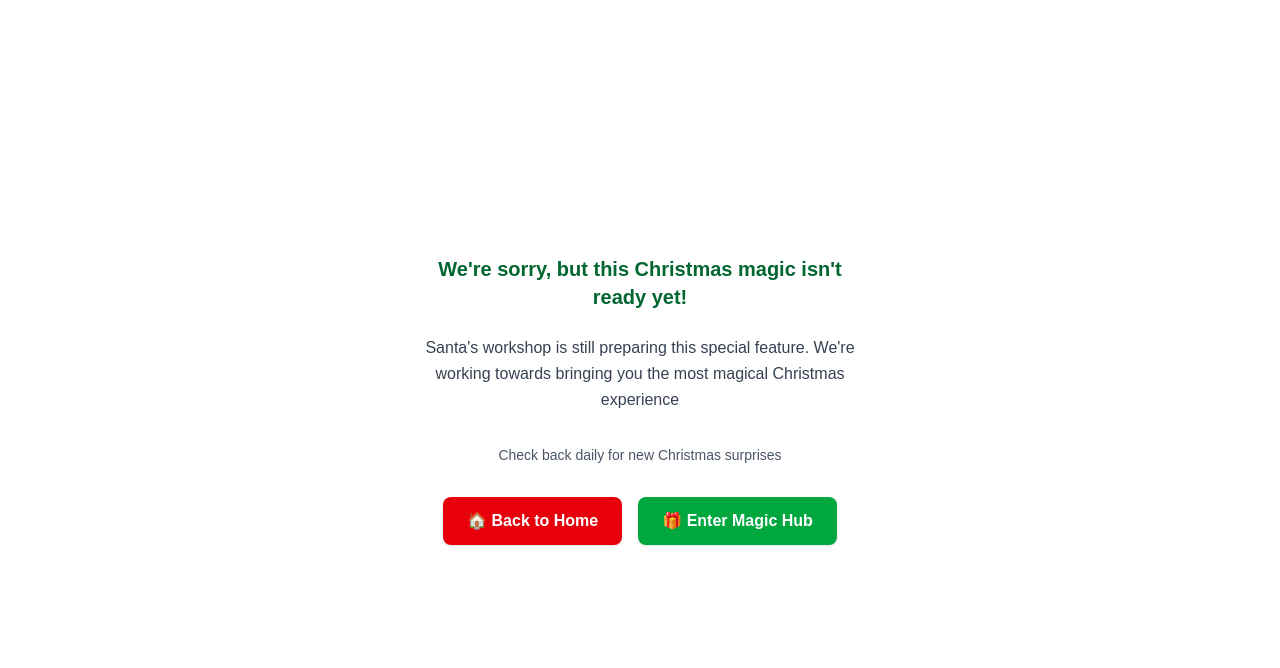
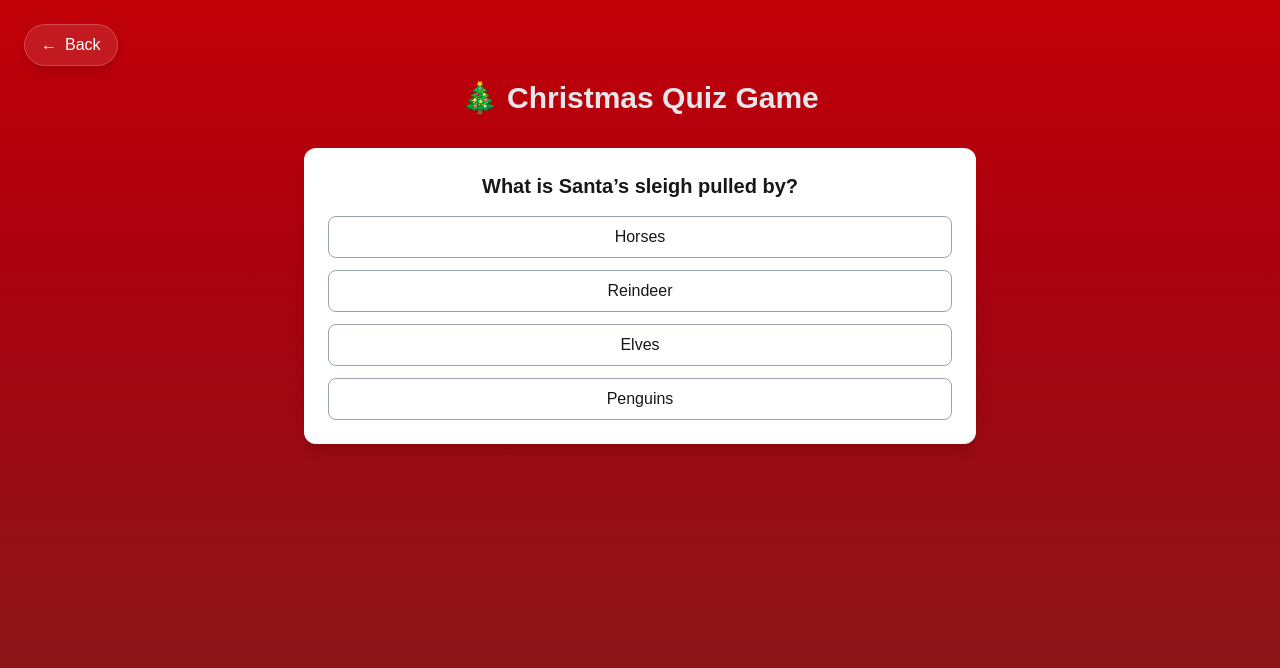
Before and after one commit to Mbiydzenyuy3/santas-magic-hub, a Next.js app: page /magic/christmas-quiz in a window 1280 px wide. Before the commit this address had no page. Shown: the top 668 px of the page. Built offline with nearby package versions, Linux system fonts and the light colour scheme.

Commit message:
feat: built a santa quiz game

```diff
--- /dev/null
+++ b/app/magic/christmas-quiz/page.tsx
@@ -0,0 +1,83 @@
+"use client";
+
+import { useState, useEffect } from "react";
+import { quizQuestions } from "@/lib/quizQuestions";
+import { getSantaReaction } from "@/lib/santaReactions";
+import QuizQuestion from "@/components/QuizQuestion";
+import QuizResult from "@/components/QuizResult";
+import Link from "next/link";
+
+export default function ChristmasQuizPage() {
+  const [current, setCurrent] = useState(0);
+  const [score, setScore] = useState(0);
+  const [finished, setFinished] = useState(false);
+
+  useEffect(() => {
+    try {
+      if (typeof window === "undefined" || !window.localStorage) {
+        return;
+      }
+
+      const parsed = JSON.parse(localStorage.getItem("completedDays") || "[]");
+      const stored: number[] = Array.isArray(parsed) ? parsed : [];
+      if (!stored.includes(17)) {
+        localStorage.setItem("completedDays", JSON.stringify([...stored, 17]));
+      }
+    } catch (error) {
+      console.error("Failed to update completed days:", error);
+    }
+  }, []);
+
+  const handleAnswer = (index: number) => {
+    if (index === quizQuestions[current].correctIndex) {
+      setScore((prev) => prev + 1);
+    }
+
+    if (current + 1 < quizQuestions.length) {
+      setCurrent((prev) => prev + 1);
+    } else {
+      setFinished(true);
+    }
+  };
+
+  const restartQuiz = () => {
+    setCurrent(0);
+    setScore(0);
+    setFinished(false);
+  };
+
+  return (
+    <div className='min-h-screen mx-auto py-20 px-4 text-center relative bg-gradient-to-b from-red-700 via-red-800 to-red-900 '>
+      <div className='absolute top-6 left-6 z-20'>
+        <Link
+          href='/magic'
+          className='inline-flex items-center gap-2 px-4 py-2 bg-white/10 backdrop-blur-md hover:bg-white/20 border border-white/20 text-white rounded-full transition-all duration-300 font-medium group shadow-lg'
+        >
+          <span className='group-hover:-translate-x-1 transition-transform'>
+            ←
+          </span>{" "}
+          Back
+        </Link>
+      </div>
+
+      <h1 className='text-3xl text-gray-200 font-bold mb-8'>
+        🎄 Christmas Quiz Game
+      </h1>
+
+      {!finished ? (
+        <QuizQuestion
+          question={quizQuestions[current].question}
+          options={quizQuestions[current].options}
+          onAnswer={handleAnswer}
+        />
+      ) : (
+        <QuizResult
+          score={score}
+          total={quizQuestions.length}
+          reaction={getSantaReaction(score, quizQuestions.length)}
+          onRestart={restartQuiz}
+        />
+      )}
+    </div>
+  );
+}
--- a/app/magic/page.tsx
+++ b/app/magic/page.tsx
@@ -201,7 +201,9 @@ export default function MagicHub() {
           <div className='text-gray-900 font-semibold text-lg'>
             🧠 Christmas Quiz Game
           </div>
-          <p className='text-xs text-gray-700 mt-2 font-medium'>Day 17</p>
+          <p className='text-xs text-gray-700 mt-2 font-medium'>
+            Day 17 unlock
+          </p>
         </Link>
         <Link
           href='/magic/holiday-todo'
--- /dev/null
+++ b/components/QuizQuestion.tsx
@@ -0,0 +1,25 @@
+type Props = {
+  question: string;
+  options: string[];
+  onAnswer: (index: number) => void;
+};
+
+export default function QuizQuestion({ question, options, onAnswer }: Props) {
+  return (
+    <div className='bg-white p-6 rounded-xl  shadow-lg max-w-2xl mx-auto'>
+      <h2 className='text-xl font-bold mb-4'>{question}</h2>
+
+      <div className='grid gap-3'>
+        {options.map((option, index) => (
+          <button
+            key={index}
+            onClick={() => onAnswer(index)}
+            className='px-4 py-2 rounded-lg border border-gray-400 hover:bg-green-50 transition font-medium'
+          >
+            {option}
+          </button>
+        ))}
+      </div>
+    </div>
+  );
+}
--- /dev/null
+++ b/components/QuizResult.tsx
@@ -0,0 +1,31 @@
+type Props = {
+  score: number;
+  total: number;
+  reaction: string;
+  onRestart: () => void;
+};
+
+export default function QuizResult({
+  score,
+  total,
+  reaction,
+  onRestart
+}: Props) {
+  return (
+    <div className='bg-white p-6 rounded-xl shadow-lg text-center max-w-2xl mx-auto'>
+      <h2 className='text-2xl font-bold mb-2'>🎄 Quiz Complete!</h2>
+      <p className='mb-4 font-medium'>
+        You scored {score} / {total}
+      </p>
+
+      <p className='mb-6 text-lg'>{reaction}</p>
+
+      <button
+        onClick={onRestart}
+        className='px-5 py-2 bg-green-900 text-white rounded-lg hover:bg-green-800 transition'
+      >
+        Play Again
+      </button>
+    </div>
+  );
+}
--- a/constant/challengeDays.ts
+++ b/constant/challengeDays.ts
@@ -15,7 +15,7 @@ export const days = [
   { day: 14, name: "Christmas Tree Decorator", live: true },
   { day: 15, name: "Build-Your-Snowman Mini App", live: true },
   { day: 16, name: "Secret Santa", live: true },
-  { day: 17, name: "Christmas Quiz Game", live: false },
+  { day: 17, name: "Christmas Quiz Game", live: true },
   { day: 18, name: "Holiday To-Do List", live: false },
   { day: 19, name: "Christmas Photo Filters", live: false },
   { day: 20, name: "Christmas Color Palette Generator", live: false },
--- /dev/null
+++ b/lib/quizQuestions.ts
@@ -0,0 +1,28 @@
+export type QuizQuestion = {
+  question: string;
+  options: string[];
+  correctIndex: number;
+};
+
+export const quizQuestions: QuizQuestion[] = [
+  {
+    question: "What is Santa’s sleigh pulled by?",
+    options: ["Horses", "Reindeer", "Elves", "Penguins"],
+    correctIndex: 1
+  },
+  {
+    question: "Which country started the Christmas tree tradition?",
+    options: ["USA", "Germany", "France", "Norway"],
+    correctIndex: 1
+  },
+  {
+    question: "What do people traditionally put on top of a Christmas tree?",
+    options: ["Star", "Bell", "Candy Cane", "Ribbon"],
+    correctIndex: 0
+  },
+  {
+    question: "What month is Christmas celebrated?",
+    options: ["November", "December", "January", "October"],
+    correctIndex: 1
+  }
+];
--- /dev/null
+++ b/lib/santaReactions.ts
@@ -0,0 +1,17 @@
+export function getSantaReaction(score: number, total: number) {
+  const percentage = (score / total) * 100;
+
+  if (percentage === 100) {
+    return "Ho Ho Ho! Perfect score! Santa is VERY proud!";
+  }
+
+  if (percentage >= 70) {
+    return "Great job! Santa approves!";
+  }
+
+  if (percentage >= 40) {
+    return "Not bad! A little more Christmas spirit!";
+  }
+
+  return "Uh oh… Santa suggests more Christmas movies!";
+}
```
